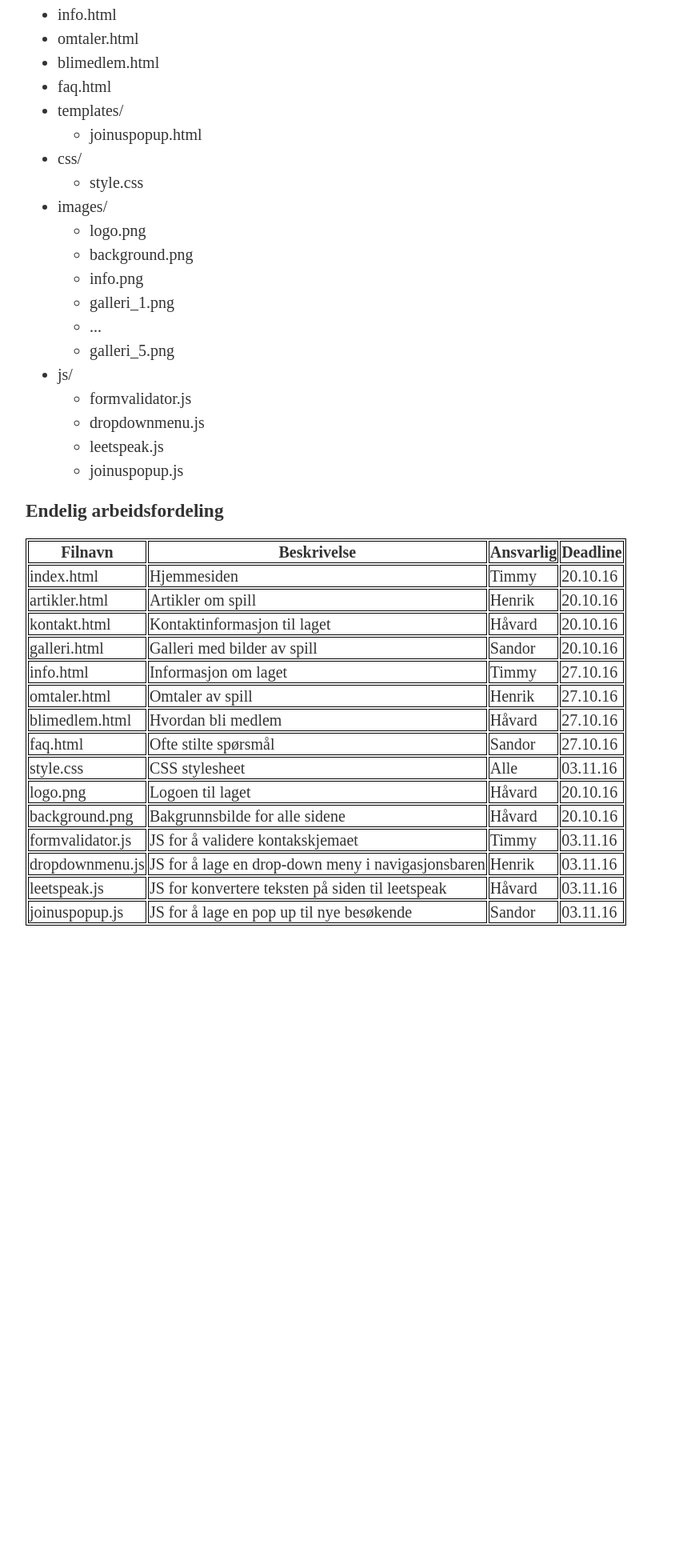
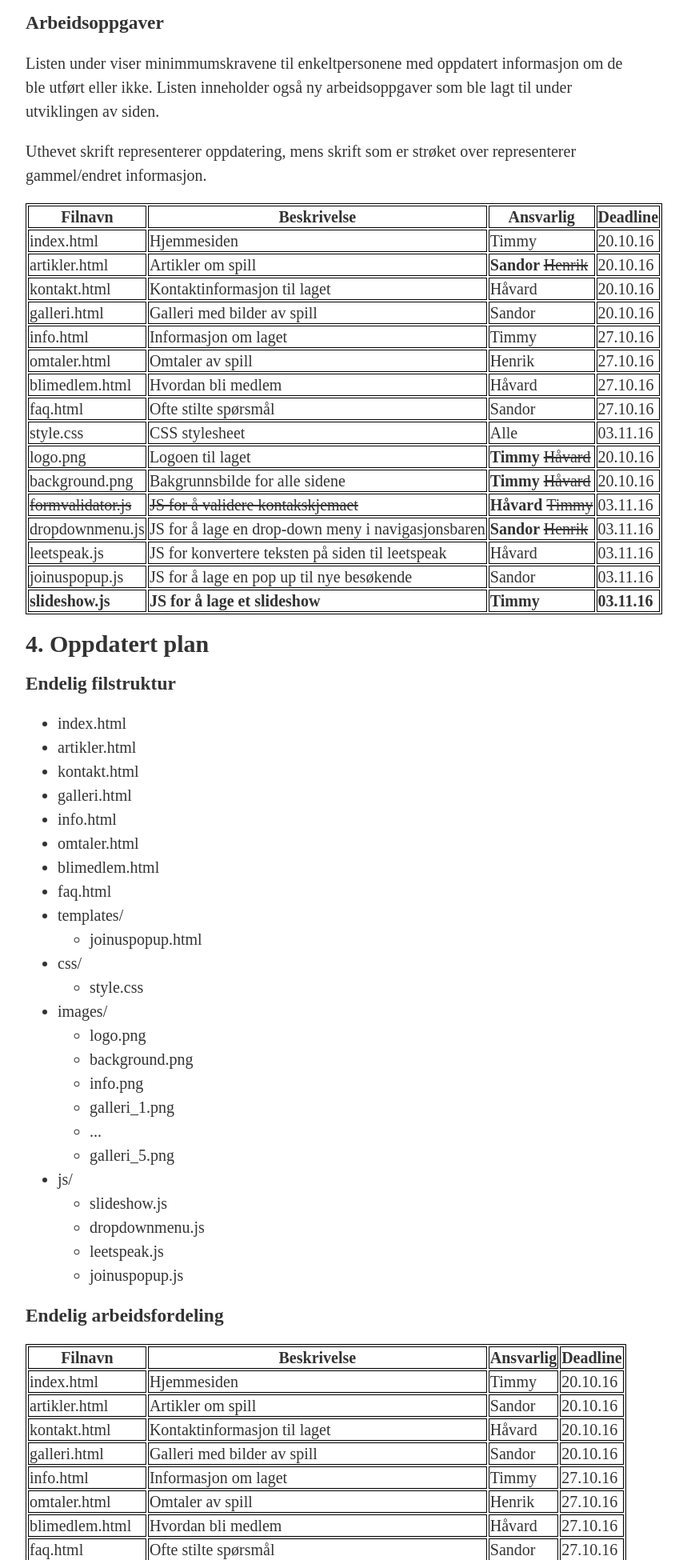
Before and after one commit to FancyGamer123/it2805-project, a plain HTML site: page Documents/P3_changes.html in a window 1280 px wide. Shown: the part 850-2800 px from the top of the page at 80% size, without its empty margins (128-987 px from the left). Before the commit the page ends 2015 px from the top, so only its background shows below. Drawn offline with Linux system fonts and the light colour scheme.

Commit message:
Endringer lagt til i p4 og p3 dokumentene

```diff
--- a/Documents/P3_changes.html
+++ b/Documents/P3_changes.html
@@ -65,56 +65,19 @@
 
                 <h3>Javascript krav 4: joinuspopup.js</h3>
                 <p>Oppfylt av Sandor.</p>
-            </section>
 
-            <section>
-                <h2>4. Oppdatert plan</h2>
+                <h3>formvalidator.js</h3>
+                <p>Valgte bort å bruke javascript for å validere form, brukte heller innebygde metoder i HTML5</p>
 
-                <h3>Endelig filstruktur</h3>
-                <ul>
-                    <li>index.html</li>
-                    <li>artikler.html</li>
-                    <li>kontakt.html</li>
-                    <li>galleri.html</li>
-                    <li>info.html</li>
-                    <li>omtaler.html</li>
-                    <li>blimedlem.html</li>
-                    <li>faq.html</li>
-                    <li>
-                        templates/
-                        <ul>
-                            <li>joinuspopup.html</li>
-                        </ul>
-                    </li>
-                    <li>
-                        css/
-                        <ul>
-                            <li>style.css</li>
-                        </ul>
-                    </li>
-                    <li>
-                        images/
-                        <ul>
-                            <li>logo.png</li>
-                            <li>background.png</li>
-                            <li>info.png</li>
-                            <li>galleri_1.png</li>
-                            <li>...</li>
-                            <li>galleri_5.png</li>
-                        </ul>
-                    </li>
-                    <li>
-                        js/
-                        <ul>
-                            <li>formvalidator.js</li>
-                            <li>dropdownmenu.js</li>
-                            <li>leetspeak.js</li>
-                            <li>joinuspopup.js</li>
-                        </ul>
-                    </li>
-                </ul>
+                <h3>Lagt til slideshow.js</h3>
+                <p>Under utviklingen av siden ble det bestemt at vi skulle inkludere et slideshow. Brukte da javascript for å implmentere dette. </p>
 
-                <h3>Endelig arbeidsfordeling</h3>
+                <h3>Arbeidsoppgaver</h3>
+                <p>Listen under viser minimmumskravene til enkeltpersonene med oppdatert informasjon om de ble utført eller ikke. Listen inneholder også ny arbeidsoppgaver
+                som ble lagt til under utviklingen av siden.
+                </p>
+                <p>Uthevet skrift representerer oppdatering, mens skrift som er strøket over representerer gammel/endret informasjon.</p>
+
                 <table>
                     <tr>
                         <th>Filnavn</th>
@@ -131,7 +94,7 @@
                     <tr>
                         <td>artikler.html</td>
                         <td>Artikler om spill</td>
-                        <td>Henrik</td>
+                        <td><b>Sandor </b> <del> Henrik</del></td>
                         <td>20.10.16</td>
                     </tr>
                     <tr>
@@ -179,25 +142,25 @@
                     <tr>
                         <td>logo.png</td>
                         <td>Logoen til laget</td>
-                        <td>Håvard</td>
+                        <td><b>Timmy </b> <del> Håvard</del></td>
                         <td>20.10.16</td>
                     </tr>
                     <tr>
                         <td>background.png</td>
                         <td>Bakgrunnsbilde for alle sidene</td>
-                        <td>Håvard</td>
+                        <td><b>Timmy </b> <del> Håvard</del></td>
                         <td>20.10.16</td>
                     </tr>
                     <tr>
-                        <td>formvalidator.js</td>
-                        <td>JS for å validere kontakskjemaet</td>
-                        <td>Timmy</td>
+                        <td><del>formvalidator.js</del></td>
+                        <td><del>JS for å validere kontakskjemaet</del></td>
+                        <td><b>Håvard </b> <del> Timmy</del></td>
                         <td>03.11.16</td>
                     </tr>
                     <tr>
                         <td>dropdownmenu.js</td>
                         <td>JS for å lage en drop-down meny i navigasjonsbaren</td>
-                        <td>Henrik</td>
+                        <td><b>Sandor </b> <del> Henrik</del></td>
                         <td>03.11.16</td>
                     </tr>
                     <tr>
@@ -212,7 +175,164 @@
                         <td>Sandor</td>
                         <td>03.11.16</td>
                     </tr>
+                    <tr>
+                        <td><b>slideshow.js</b></td>
+                        <td><b>JS for å lage et slideshow</b></td>
+                        <td><b>Timmy</b></td>
+                        <td><b>03.11.16</b></td>
+                    </tr>
                 </table>
+
+            </section>
+
+            <section>
+                <h2>4. Oppdatert plan</h2>
+
+                <h3>Endelig filstruktur</h3>
+                <ul>
+                    <li>index.html</li>
+                    <li>artikler.html</li>
+                    <li>kontakt.html</li>
+                    <li>galleri.html</li>
+                    <li>info.html</li>
+                    <li>omtaler.html</li>
+                    <li>blimedlem.html</li>
+                    <li>faq.html</li>
+                    <li>
+                        templates/
+                        <ul>
+                            <li>joinuspopup.html</li>
+                        </ul>
+                    </li>
+                    <li>
+                        css/
+                        <ul>
+                            <li>style.css</li>
+                        </ul>
+                    </li>
+                    <li>
+                        images/
+                        <ul>
+                            <li>logo.png</li>
+                            <li>background.png</li>
+                            <li>info.png</li>
+                            <li>galleri_1.png</li>
+                            <li>...</li>
+                            <li>galleri_5.png</li>
+                        </ul>
+                    </li>
+                    <li>
+                        js/
+                        <ul>
+                            <li>slideshow.js</li>
+                            <li>dropdownmenu.js</li>
+                            <li>leetspeak.js</li>
+                            <li>joinuspopup.js</li>
+                        </ul>
+                    </li>
+                </ul>
+
+                <h3>Endelig arbeidsfordeling</h3>
+
+                <table>
+                    <tr>
+                        <th>Filnavn</th>
+                        <th>Beskrivelse</th>
+                        <th>Ansvarlig</th>
+                        <th>Deadline</th>
+                    </tr>
+                    <tr>
+                        <td>index.html</td>
+                        <td>Hjemmesiden</td>
+                        <td>Timmy</td>
+                        <td>20.10.16</td>
+                    </tr>
+                    <tr>
+                        <td>artikler.html</td>
+                        <td>Artikler om spill</td>
+                        <td>Sandor</td>
+                        <td>20.10.16</td>
+                    </tr>
+                    <tr>
+                        <td>kontakt.html</td>
+                        <td>Kontaktinformasjon til laget</td>
+                        <td>Håvard</td>
+                        <td>20.10.16</td>
+                    </tr>
+                    <tr>
+                        <td>galleri.html</td>
+                        <td>Galleri med bilder av spill</td>
+                        <td>Sandor</td>
+                        <td>20.10.16</td>
+                    </tr>
+                    <tr>
+                        <td>info.html</td>
+                        <td>Informasjon om laget</td>
+                        <td>Timmy</td>
+                        <td>27.10.16</td>
+                    </tr>
+                    <tr>
+                        <td>omtaler.html</td>
+                        <td>Omtaler av spill</td>
+                        <td>Henrik</td>
+                        <td>27.10.16</td>
+                    </tr>
+                    <tr>
+                        <td>blimedlem.html</td>
+                        <td>Hvordan bli medlem</td>
+                        <td>Håvard</td>
+                        <td>27.10.16</td>
+                    </tr>
+                    <tr>
+                        <td>faq.html</td>
+                        <td>Ofte stilte spørsmål</td>
+                        <td>Sandor</td>
+                        <td>27.10.16</td>
+                    </tr>
+                    <tr>
+                        <td>style.css</td>
+                        <td>CSS stylesheet</td>
+                        <td>Alle</td>
+                        <td>03.11.16</td>
+                    </tr>
+                    <tr>
+                        <td>logo.png</td>
+                        <td>Logoen til laget</td>
+                        <td>Timmy </td>
+                        <td>20.10.16</td>
+                    </tr>
+                    <tr>
+                        <td>background.png</td>
+                        <td>Bakgrunnsbilde for alle sidene</td>
+                        <td>Timmy</td>
+                        <td>20.10.16</td>
+                    </tr>
+                    <tr>
+                        <td>dropdownmenu.js</td>
+                        <td>JS for å lage en drop-down meny i navigasjonsbaren</td>
+                        <td>Sandor</td>
+                        <td>03.11.16</td>
+                    </tr>
+                    <tr>
+                        <td>leetspeak.js</td>
+                        <td>JS for konvertere teksten på siden til leetspeak</td>
+                        <td>Håvard</td>
+                        <td>03.11.16</td>
+                    </tr>
+                    <tr>
+                        <td>joinuspopup.js</td>
+                        <td>JS for å lage en pop up til nye besøkende</td>
+                        <td>Sandor</td>
+                        <td>03.11.16</td>
+                    </tr>
+                    <tr>
+                        <td>slideshow.js</td>
+                        <td>JS for å lage et slideshow</td>
+                        <td>Timmy</td>
+                        <td>03.11.16</td>
+                    </tr>
+                </table>
+
             </section>
 
         </article>
```
